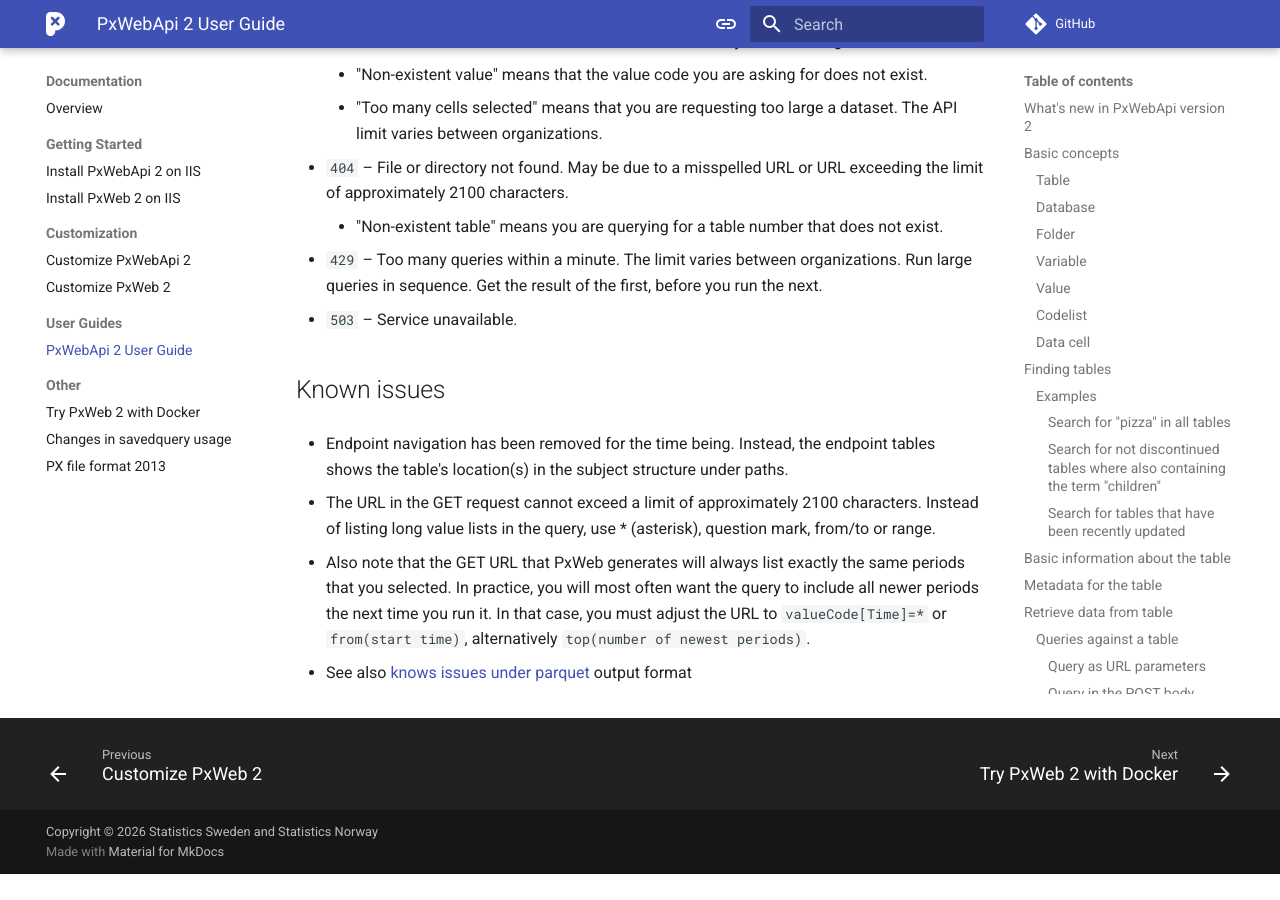
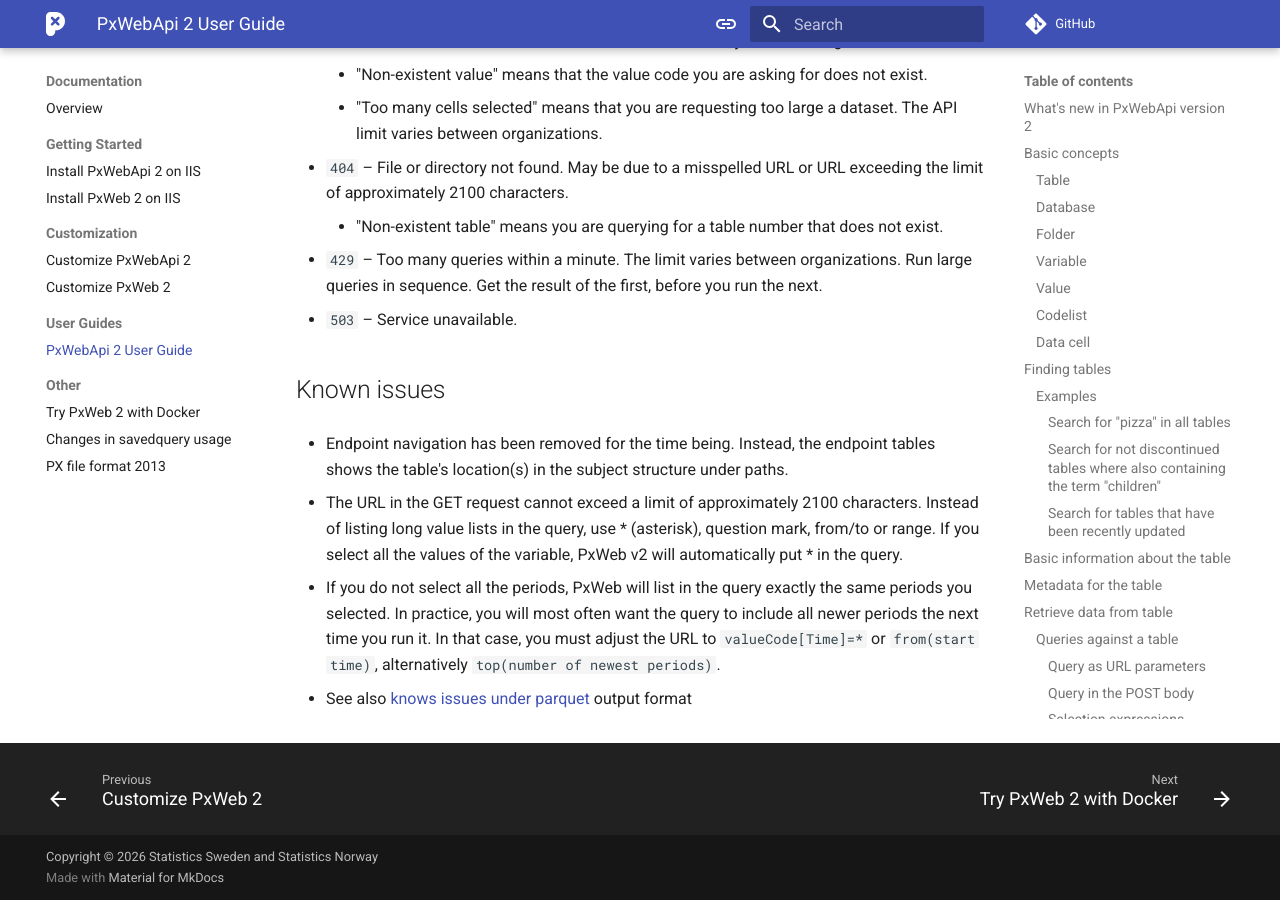
Before and after one commit to PxTools/pxtools.github.io, an MkDocs documentation site: the page built from docs/PxWebApi/documentation/user-guide.md, in a window 1280 px wide and 900 px high, scrolled down 27548 px. Built offline with MkDocs 1.6.1 and Material for MkDocs 9.7.7, drawn with Linux system fonts in a browser that asks for light colours; comment, search, counter and statistics services are not loaded; before the commit the page ends 28422 px from its top, so only the background shows below that.

Commit message:
Update user guide for GET request URL and periods
Clarified instructions on GET request URL limits and period selection.

```diff
--- a/docs/PxWebApi/documentation/user-guide.md
+++ b/docs/PxWebApi/documentation/user-guide.md
@@ -1373,12 +1373,8 @@
 
 - The URL in the GET request cannot exceed a limit of approximately 2100
   characters. Instead of listing long value lists in the query, use * (asterisk),
-  question mark, from/to or range.
+  question mark, from/to or range. If you select all the values of the variable, PxWeb v2 will automatically put * in the query.
 
-- Also note that the GET URL that PxWeb generates will always list exactly the
-  same periods that you selected. In practice, you will most often want the query
-  to include all newer periods the next time you run it. In that case, you must
-  adjust the URL to `valueCode[Time]=*` or `from(start time)`, alternatively
-  `top(number of newest periods)`.
+- If you do not select all the periods, PxWeb will list in the query exactly the same periods you selected. In practice, you will most often want the query to include all newer periods the next time you run it. In that case, you must  adjust the URL to `valueCode[Time]=*` or `from(start time)`, alternatively `top(number of newest periods)`.
 
 - See also [knows issues under parquet](#parquet-known-issues) output format
```
